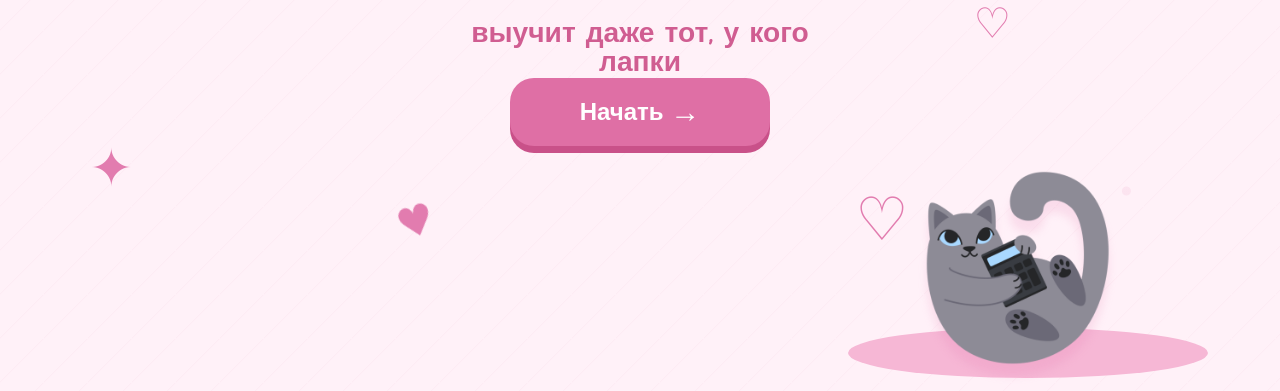
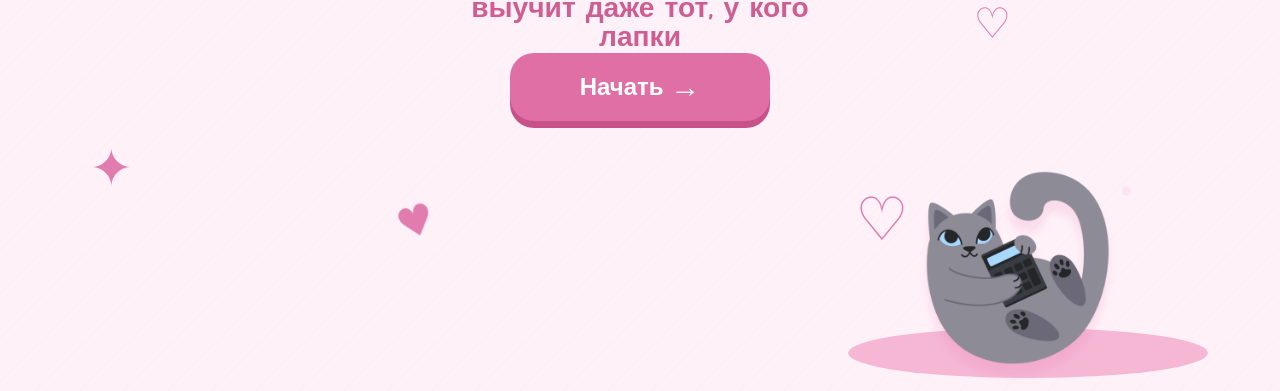
Before and after one commit to millyWelly/-, a plain HTML site: page index.html in a window 1280 px wide. Shown: the part 409-800 px from the top of the page. Drawn offline with Linux system fonts and the light colour scheme.

Commit message:
Update index.html

```diff
--- a/index.html
+++ b/index.html
@@ -192,7 +192,7 @@
      ========================= */
 
   .screen {
-    width: min(1100px, 100vw);
+    width: min(1100px, 150vw);
 
     min-height: 100vh;
 
@@ -203,7 +203,7 @@
     align-items: center;
     justify-content: center;
 
-    padding: 100px 60px 60px;
+    padding: 50px 60px 60px;
   }
 
   .screen.active {
```
